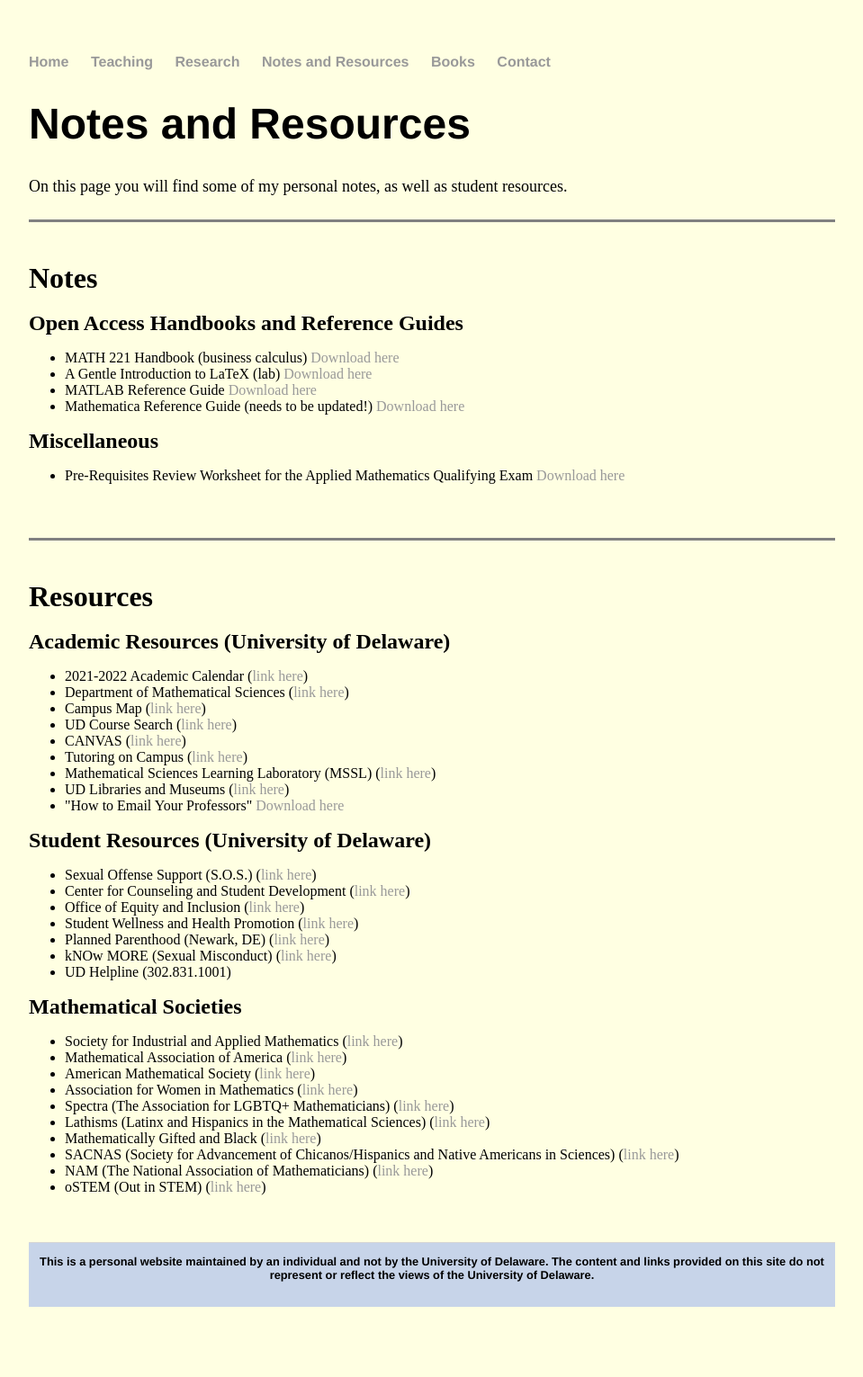
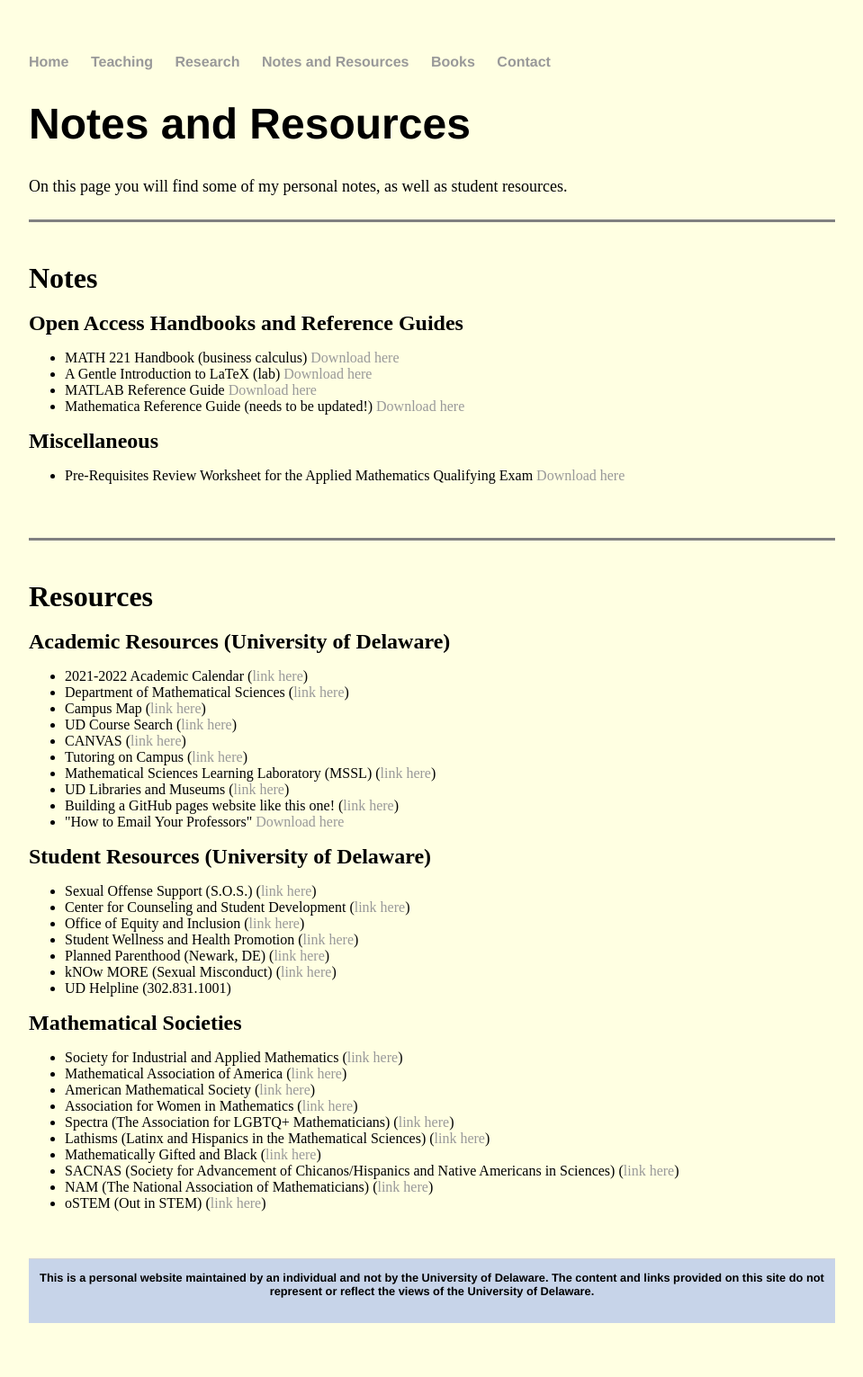
Before and after one commit to jhknakao/jhknakao.github.io, a Jekyll site: the page built from notes.html, in a window 1280 px wide. Shown: the whole page at 90% size, without its empty margins (160-1119 px from the left). Built offline with Jekyll 4.4.1, drawn with Linux system fonts in a browser that asks for light colours.

Commit message:
Update notes.html

```diff
--- a/notes.html
+++ b/notes.html
@@ -45,6 +45,7 @@ title: Notes and Resources
 		<li>Tutoring on Campus (<a href="https://www.ae.udel.edu/tutoring-services/">link here</a>)</li>
 		<li>Mathematical Sciences Learning Laboratory (MSSL) (<a href="https://www.mathsci.udel.edu/about-the-department/facilities/msll">link here</a>)</li>
 		<li>UD Libraries and Museums (<a href="https://library.udel.edu/">link here</a>)</li>
+		<li>Building a GitHub pages website like this one! (<a href="http://jmcglone.com/guides/github-pages/">link here</a>)</li>
 		<li>"How to Email Your Professors" <a href="files/Email Etiquette.pdf" class="download" title="How to Email Your Professors">Download here</a></li>
 
 	</ul>
```
